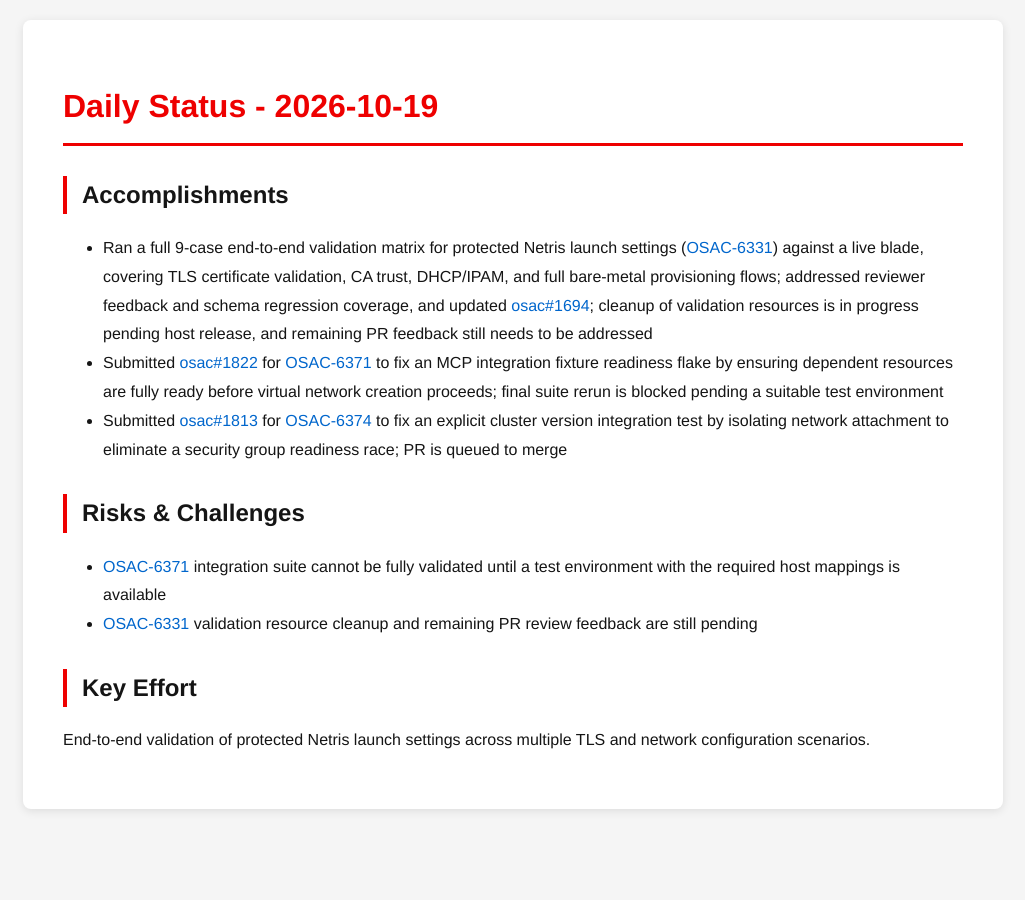
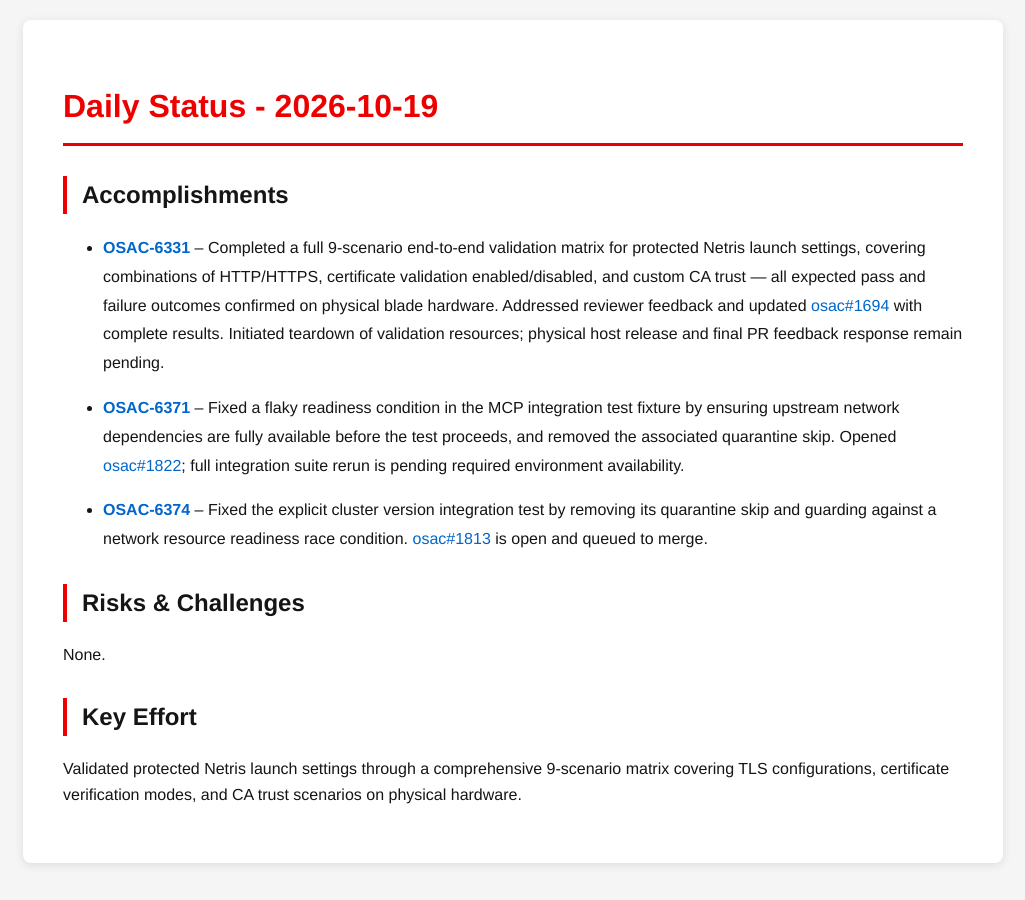
Before and after one commit to tzvatot/daily-status, a Jekyll site: the page built from 2026-10-19.md, in a window 1280 px wide. Shown: the whole page, without its empty margins (127-1152 px from the left). Built offline with Jekyll 4.4.1, drawn with Linux system fonts in a browser that asks for light colours.

Commit message:
Daily status update - 2026-10-19

```diff
--- a/2026-10-19.md
+++ b/2026-10-19.md
@@ -7,13 +7,15 @@
 # Daily Status - 2026-10-19
 
 ## Accomplishments
-- Ran a full 9-case end-to-end validation matrix for protected Netris launch settings ([OSAC-6331](https://redhat.atlassian.net/browse/OSAC-6331)) against a live blade, covering TLS certificate validation, CA trust, DHCP/IPAM, and full bare-metal provisioning flows; addressed reviewer feedback and schema regression coverage, and updated [osac#1694](https://github.com/osac-project/osac/pull/1694); cleanup of validation resources is in progress pending host release, and remaining PR feedback still needs to be addressed
-- Submitted [osac#1822](https://github.com/osac-project/osac/pull/1822) for [OSAC-6371](https://redhat.atlassian.net/browse/OSAC-6371) to fix an MCP integration fixture readiness flake by ensuring dependent resources are fully ready before virtual network creation proceeds; final suite rerun is blocked pending a suitable test environment
-- Submitted [osac#1813](https://github.com/osac-project/osac/pull/1813) for [OSAC-6374](https://redhat.atlassian.net/browse/OSAC-6374) to fix an explicit cluster version integration test by isolating network attachment to eliminate a security group readiness race; PR is queued to merge
+
+- **[OSAC-6331](https://redhat.atlassian.net/browse/OSAC-6331)** – Completed a full 9-scenario end-to-end validation matrix for protected Netris launch settings, covering combinations of HTTP/HTTPS, certificate validation enabled/disabled, and custom CA trust — all expected pass and failure outcomes confirmed on physical blade hardware. Addressed reviewer feedback and updated [osac#1694](https://github.com/osac-project/osac/pull/1694) with complete results. Initiated teardown of validation resources; physical host release and final PR feedback response remain pending.
+
+- **[OSAC-6371](https://redhat.atlassian.net/browse/OSAC-6371)** – Fixed a flaky readiness condition in the MCP integration test fixture by ensuring upstream network dependencies are fully available before the test proceeds, and removed the associated quarantine skip. Opened [osac#1822](https://github.com/osac-project/osac/pull/1822); full integration suite rerun is pending required environment availability.
+
+- **[OSAC-6374](https://redhat.atlassian.net/browse/OSAC-6374)** – Fixed the explicit cluster version integration test by removing its quarantine skip and guarding against a network resource readiness race condition. [osac#1813](https://github.com/osac-project/osac/pull/1813) is open and queued to merge.
 
 ## Risks & Challenges
-- [OSAC-6371](https://redhat.atlassian.net/browse/OSAC-6371) integration suite cannot be fully validated until a test environment with the required host mappings is available
-- [OSAC-6331](https://redhat.atlassian.net/browse/OSAC-6331) validation resource cleanup and remaining PR review feedback are still pending
+None.
 
 ## Key Effort
-End-to-end validation of protected Netris launch settings across multiple TLS and network configuration scenarios.
+Validated protected Netris launch settings through a comprehensive 9-scenario matrix covering TLS configurations, certificate verification modes, and CA trust scenarios on physical hardware.
```
